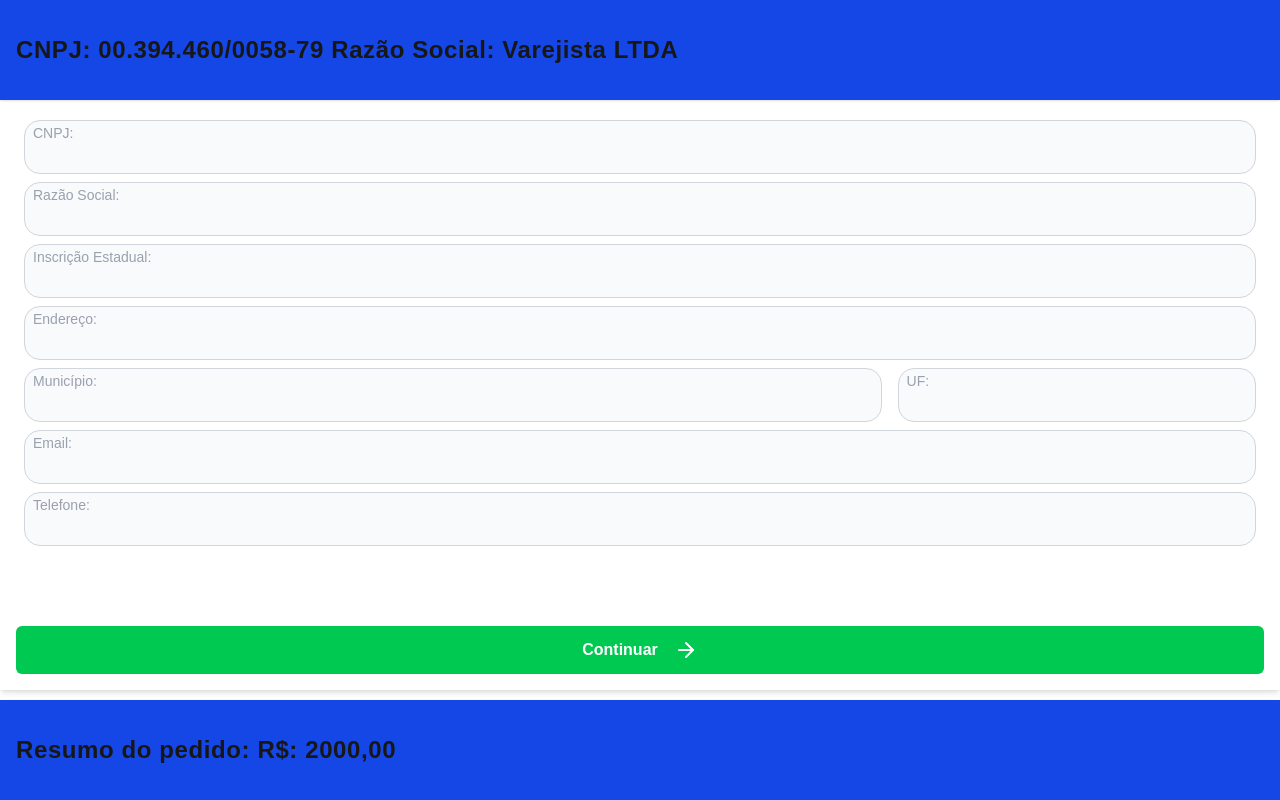
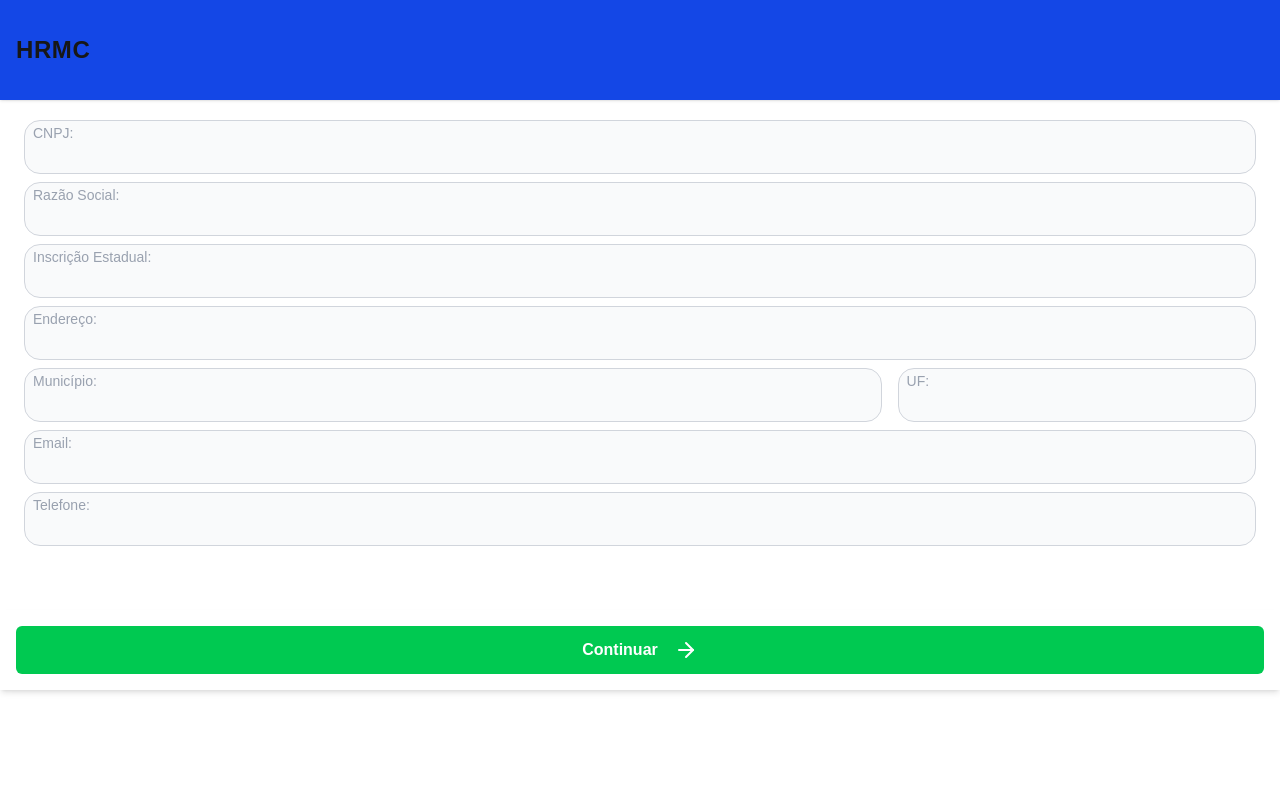
Before and after one commit to rodovalhog/HRMC-pedido-comercial, a Next.js app: page / in a window 1280 px wide. Built offline with nearby package versions, Linux system fonts and the light colour scheme.

Commit message:
remover footer

```diff
--- a/src/app/page.tsx
+++ b/src/app/page.tsx
@@ -17,18 +17,17 @@ const WrapperStep = ({ children, contentHeader, contentFooter }: { children: Rea
   return (<div className='flex flex-col min-h-screen md:container mx-auto'>
     {!contentHeader && (<header className="bg-blue-700  fixed top-0 left-0 w-full h-16  shadow z-50 h-[100px]">
       <div className='max-w-7xl mx-auto px-4 flex items-center h-full font-bold text-2xl tracking-wide'>
-        CNPJ: 00.394.460/0058-79
-        Razão Social: Varejista LTDA
+        HRMC
       </div>
     </header>)}
     <main className="py-[100px]">
       {children}
     </main>
-    {!contentFooter && (<footer className="bg-blue-700  fixed bottom-0 left-0 w-full h-16  shadow z-50 h-[100px]">
+    {/* {!contentFooter && (<footer className="bg-blue-700  fixed bottom-0 left-0 w-full h-16  shadow z-50 h-[100px]">
       <div className='max-w-7xl mx-auto px-4 flex items-center h-full font-bold text-2xl tracking-wide'>
         Resumo do pedido: R$: 2000,00
       </div>
-    </footer>)}
+    </footer>)} */}
 
   </div>)
 }
```
